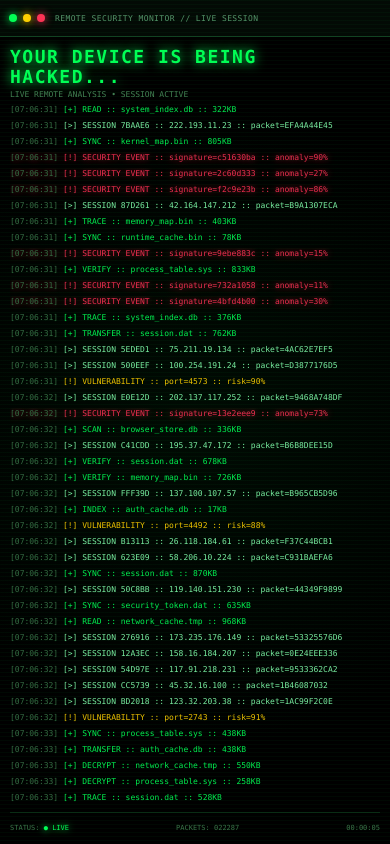
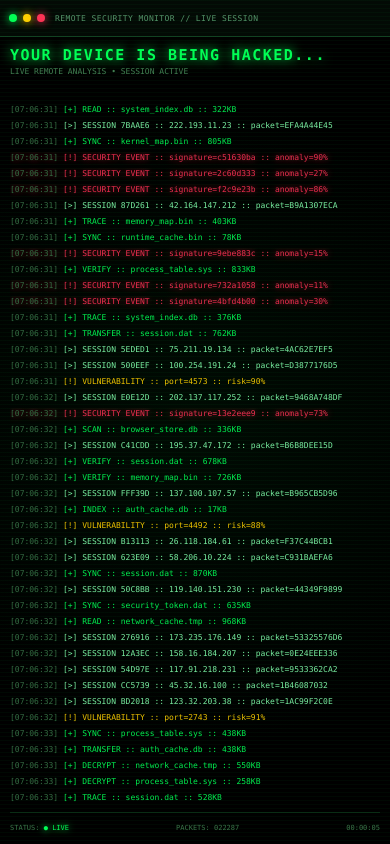
Before and after one commit to student-AmanKumar/Security-check, a plain HTML site: page index.html in a window 390 px wide. Drawn offline with Linux system fonts and the light colour scheme.

Commit message:
update logic

```diff
--- a/index.html
+++ b/index.html
@@ -471,7 +471,7 @@ body::after{
 
     .brand{
 
-        font-size:22px;
+        font-size:15px;
 
         letter-spacing:2px;
     }
@@ -540,7 +540,7 @@ body::after{
 
     .brand{
 
-        font-size:18px;
+        font-size:15px;
 
         letter-spacing:1.5px;
     }
@@ -632,7 +632,7 @@ body::after{
     }
 
     .brand{
-        font-size:16px;
+        font-size:15px;
     }
 
     .status{
@@ -760,9 +760,9 @@ and
 
     <div class="main">
 
-        <div class="brand">
-            YOUR DEVICE IS BEING HACKED...
-        </div>
+      <div class="brand" style="font-size:15px;">
+    YOUR DEVICE IS BEING HACKED...
+</div>
 
         <div class="status">
             LIVE REMOTE ANALYSIS • SESSION ACTIVE
```
